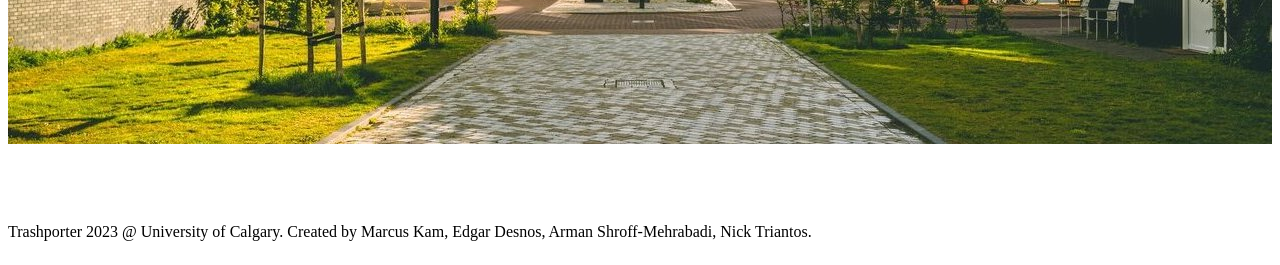
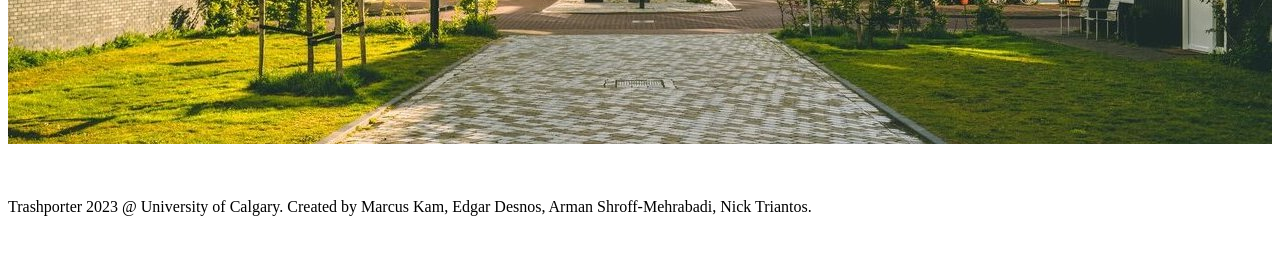
Before and after one commit to triantosnick1122/schulich-hacks, a Django app: page / in a window 1280 px wide. Shown: the part 582-847 px from the top of the page. After the commit the page ends 798 px from the top, so only its background shows below. Run offline with Django 4.2, Linux system fonts and the light colour scheme.

Commit message:
styles n templates good to go (minus image)

```diff
--- a/LitterReduction/Trashporter/templates/index.html
+++ b/LitterReduction/Trashporter/templates/index.html
@@ -10,7 +10,7 @@
 <div id="homepage">
     <img src="{% static 'img/home.jpg' %}">
 </div>
-<footer style="margin-top: 5%">
+<footer style="margin-top: 3%">
     <p>Trashporter 2023 @ University of Calgary. Created by Marcus Kam, Edgar Desnos, Arman Shroff-Mehrabadi, Nick Triantos.
     </p>
 </footer>
```
